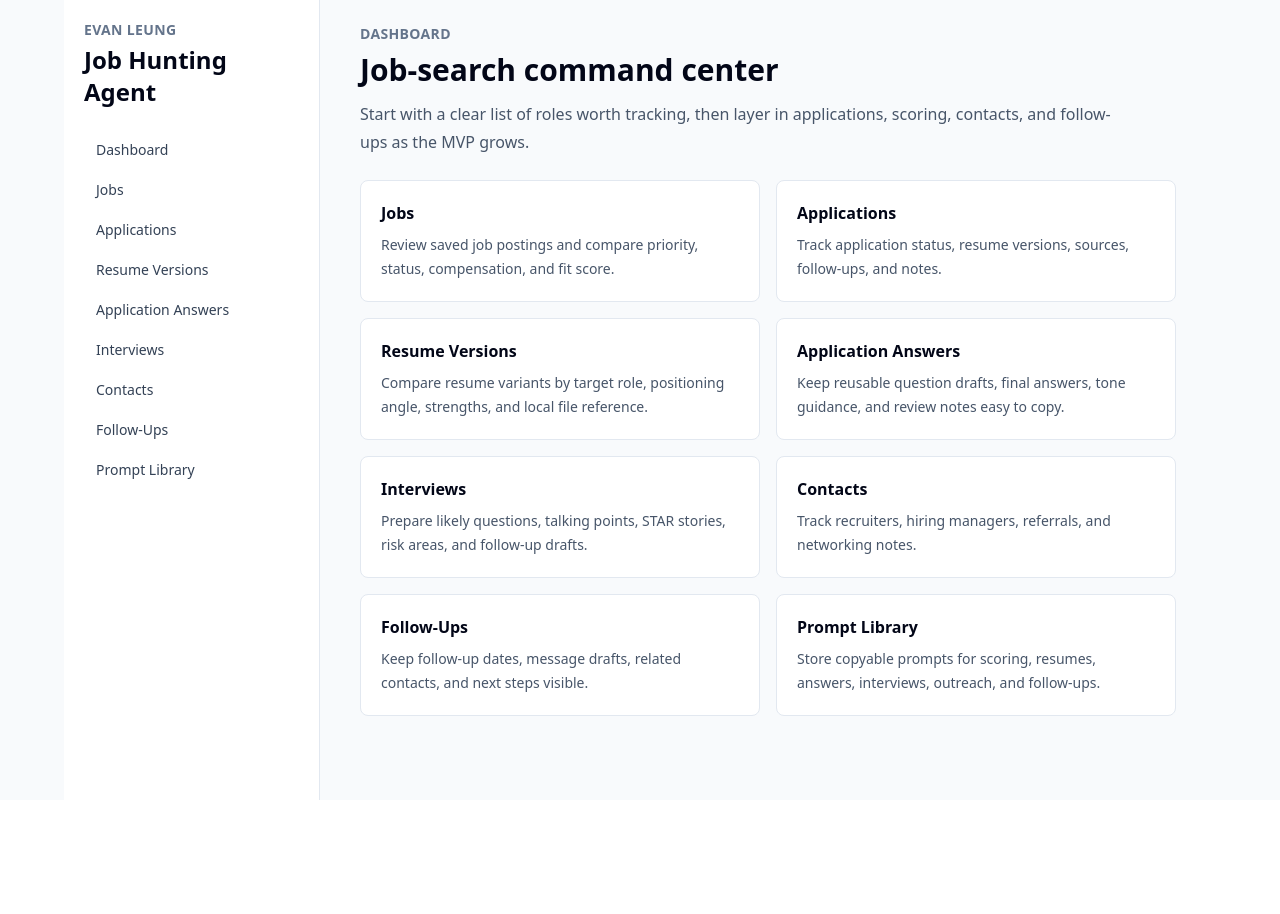
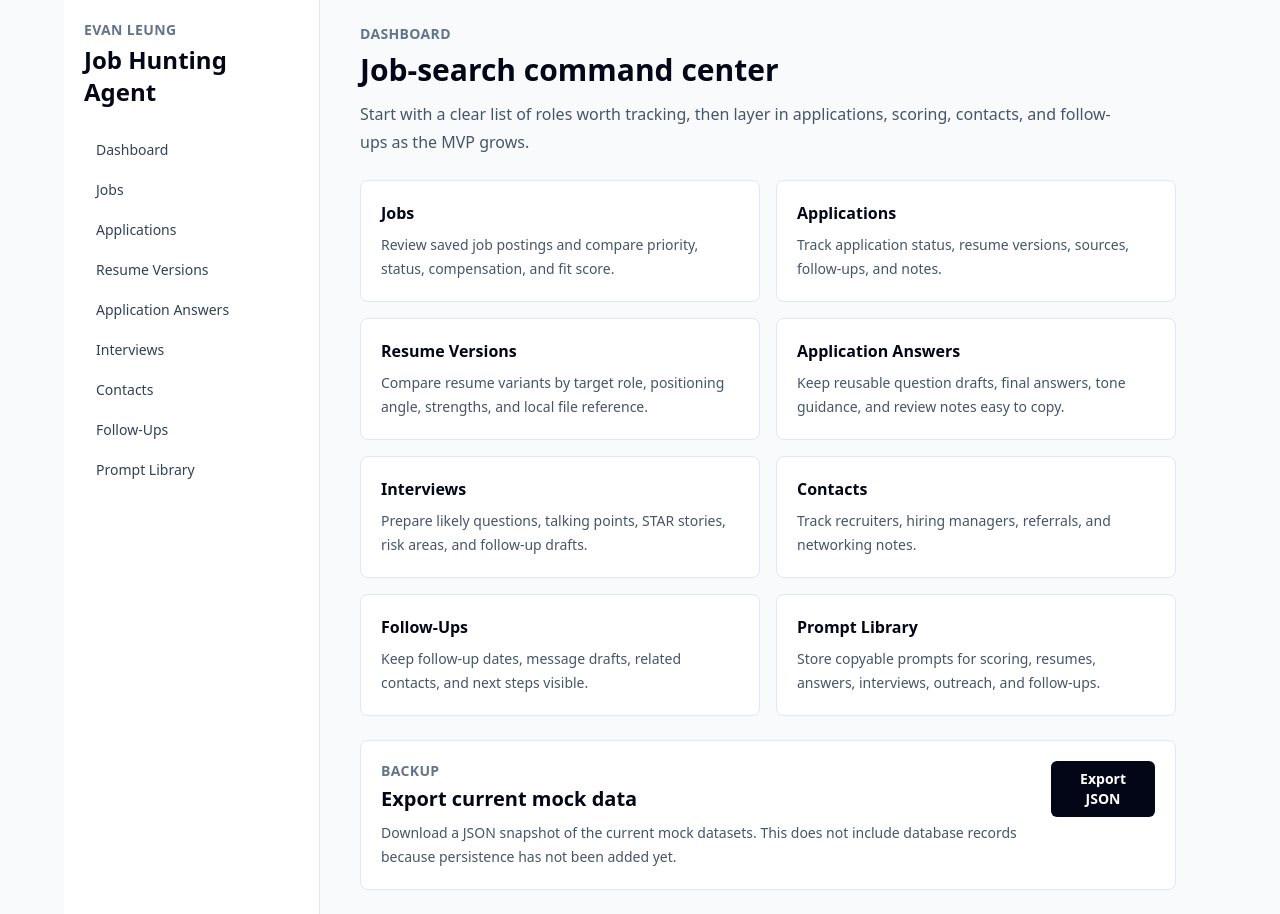
Before and after one commit to evleung/job-hunting-agent, a Next.js app: page / in a window 1280 px wide. Before the commit the page ends 800 px from the top, so only its background shows below. Built offline with nearby package versions, Linux system fonts and the light colour scheme.

Commit message:
Add JSON export

```diff
--- a/src/app/page.tsx
+++ b/src/app/page.tsx
@@ -1,4 +1,5 @@
 import Link from "next/link";
+import { ExportDataButton } from "@/components/export-data-button";
 
 export default function DashboardPage() {
   return (
@@ -106,6 +107,25 @@ export default function DashboardPage() {
           </p>
         </Link>
       </div>
+
+      <section className="rounded-lg border border-slate-200 bg-white p-5">
+        <div className="flex flex-col gap-4 sm:flex-row sm:items-start sm:justify-between">
+          <div>
+            <p className="text-sm font-semibold uppercase tracking-wide text-slate-500">
+              Backup
+            </p>
+            <h3 className="mt-1 text-xl font-semibold text-slate-950">
+              Export current mock data
+            </h3>
+            <p className="mt-2 max-w-3xl text-sm leading-6 text-slate-600">
+              Download a JSON snapshot of the current mock datasets. This does
+              not include database records because persistence has not been
+              added yet.
+            </p>
+          </div>
+          <ExportDataButton />
+        </div>
+      </section>
     </section>
   );
 }
--- /dev/null
+++ b/src/components/export-data-button.tsx
@@ -0,0 +1,30 @@
+"use client";
+
+import { buildMockDataExport, exportFileName } from "@/lib/export-data";
+
+export function ExportDataButton() {
+  function handleExport() {
+    const exportData = buildMockDataExport();
+    const json = JSON.stringify(exportData, null, 2);
+    const blob = new Blob([json], { type: "application/json" });
+    const url = URL.createObjectURL(blob);
+    const link = document.createElement("a");
+
+    link.href = url;
+    link.download = exportFileName;
+    document.body.appendChild(link);
+    link.click();
+    link.remove();
+    URL.revokeObjectURL(url);
+  }
+
+  return (
+    <button
+      type="button"
+      onClick={handleExport}
+      className="rounded-md bg-slate-950 px-4 py-2 text-sm font-semibold text-white transition hover:bg-slate-800"
+    >
+      Export JSON
+    </button>
+  );
+}
--- /dev/null
+++ b/src/lib/export-data.ts
@@ -0,0 +1,45 @@
+import { mockApplicationAnswers } from "@/data/mock-application-answers";
+import { mockApplications } from "@/data/mock-applications";
+import { mockContacts } from "@/data/mock-contacts";
+import { mockFollowUpTasks } from "@/data/mock-follow-up-tasks";
+import { mockInterviewPrep } from "@/data/mock-interview-prep";
+import { mockJobs } from "@/data/mock-jobs";
+import { mockPromptTemplates } from "@/data/mock-prompt-templates";
+import { mockResumeVersions } from "@/data/mock-resume-versions";
+
+export const exportFileName = "job-hunting-agent-export.json";
+
+export function buildMockDataExport() {
+  const datasets = {
+    jobs: mockJobs,
+    applications: mockApplications,
+    resumeVersions: mockResumeVersions,
+    applicationAnswers: mockApplicationAnswers,
+    interviews: mockInterviewPrep,
+    contacts: mockContacts,
+    followUps: mockFollowUpTasks,
+    promptTemplates: mockPromptTemplates
+  };
+
+  return {
+    metadata: {
+      appName: "job-hunting-agent",
+      exportType: "mock-data",
+      exportedAt: new Date().toISOString(),
+      version: 1,
+      notes:
+        "This export contains current mock/local app data only. It does not include database records because persistence has not been added yet."
+    },
+    counts: {
+      jobs: datasets.jobs.length,
+      applications: datasets.applications.length,
+      resumeVersions: datasets.resumeVersions.length,
+      applicationAnswers: datasets.applicationAnswers.length,
+      interviews: datasets.interviews.length,
+      contacts: datasets.contacts.length,
+      followUps: datasets.followUps.length,
+      promptTemplates: datasets.promptTemplates.length
+    },
+    datasets
+  };
+}
```
